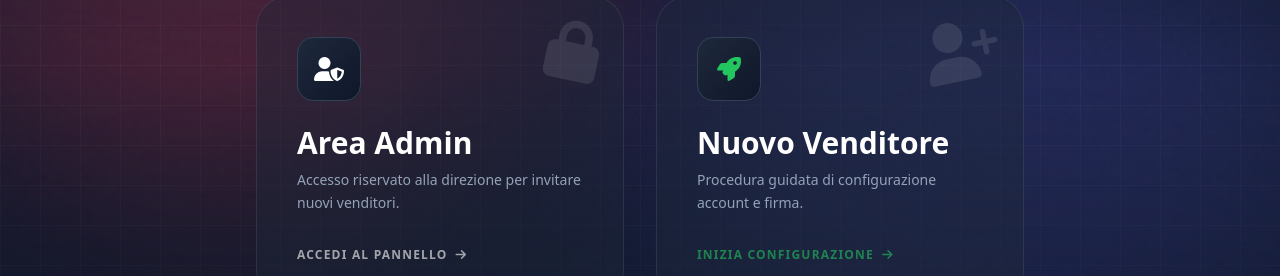
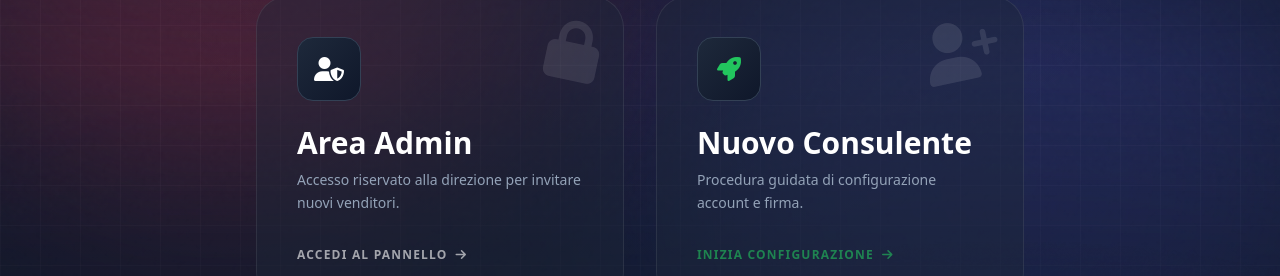
Before and after one commit to GioEnriqueDev/AlSolved_OnBoarding, a website: page index.html in a window 1280 px wide. Shown: the part 335-611 px from the top of the page. Drawn offline with nearby package versions, Linux system fonts and the light colour scheme.

Commit message:
Update index.html: Change 'nuovo venditore' to 'nuovo consulente'

```diff
--- a/index.html
+++ b/index.html
@@ -279,7 +279,7 @@
                 </div>
 
                 <h2 class="text-3xl font-bold text-white mb-2 group-hover:text-green-400 transition-colors">Nuovo
-                    Venditore</h2>
+                    Consulente</h2>
                 <p class="text-slate-400 text-sm leading-relaxed">Procedura guidata di configurazione account e
                     firma.
                 </p>
```
